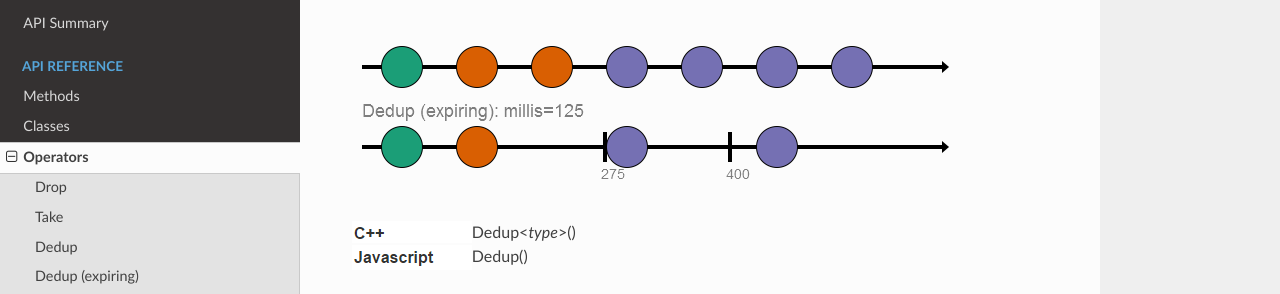
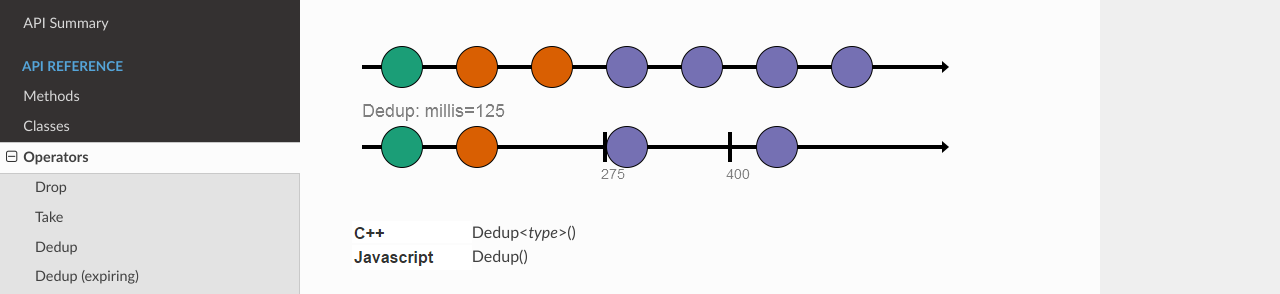
Before and after one commit to sathibault/RxFusion, an MkDocs documentation site: the page built from docs/operators.md, in a window 1280 px wide and 900 px high, scrolled down 1204 px. Shown: the part 156-450 px from the top of the window. Built offline with MkDocs 1.6.1, drawn with Linux system fonts in a browser that asks for light colours; nearby versions of some CDN libraries; old or Windows-style settings are respelled for this version of MkDocs.

Commit message:
readthedocs link fix

```diff
--- a/docs/operators.md
+++ b/docs/operators.md
@@ -40,7 +40,7 @@
 
 ### Dedup (expiring)
 
-![Dedup (expiring)](img/Dedup (expiring)_diag.png)
+![Dedup (expiring)](img/Dedup-expiring_diag.png)
 
 <img align="left" src="../img/cpp.png">
 Dedup&lt;*type*&gt;()
```
Also changed, not shown: docs/img/Dedup (expiring)_diag.png (deleted), docs/img/Dedup-expiring_diag.png (added).
